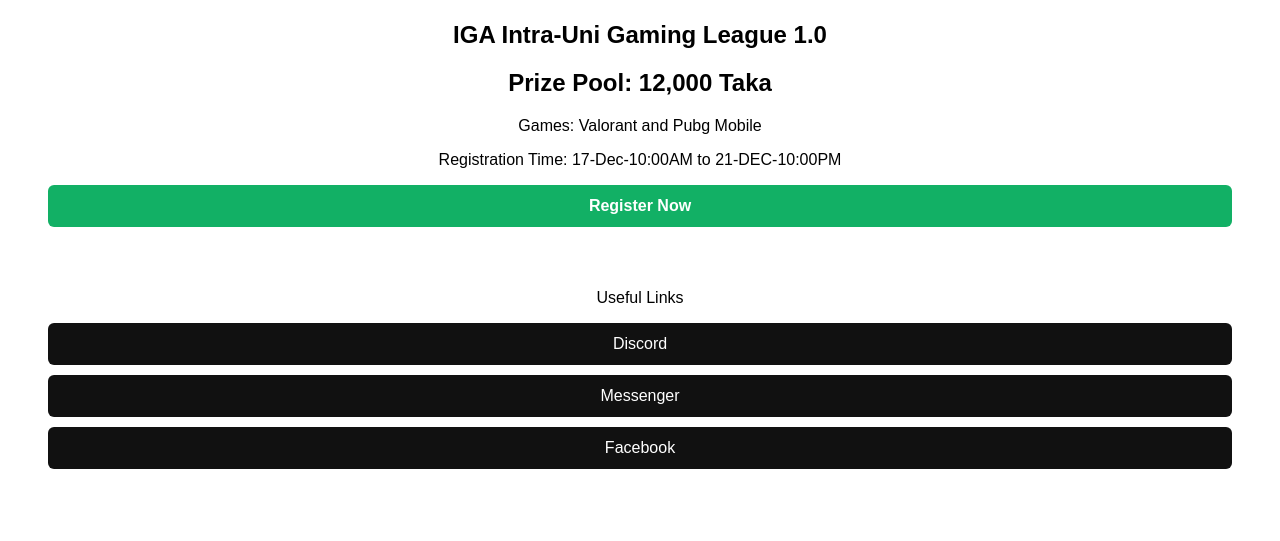
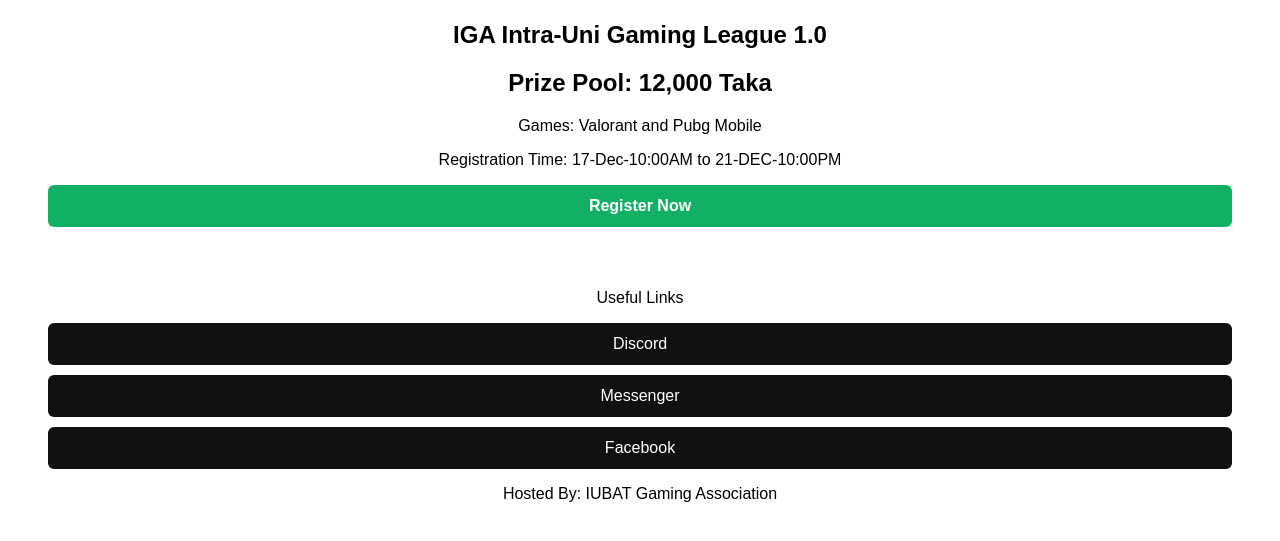
Before and after one commit to sadi-gg/iga, a plain HTML site: page index.html in a window 1280 px wide. Shown: the part 161-702 px from the top of the page. Drawn offline with Linux system fonts and the light colour scheme.

Commit message:
Update index.html

```diff
--- a/index.html
+++ b/index.html
@@ -27,6 +27,7 @@
 <a href="https://discord.gg/czuQGSnhyb">Discord</a>
 <a href="https://m.me/j/AbY-utXcmR9QUyGy/">Messenger</a>
 <a href="https://www.facebook.com/profile.php?id=61576848424239">Facebook</a>
+<p>Hosted By: IUBAT Gaming Association</p>
 
 </body>
 </html>
```
